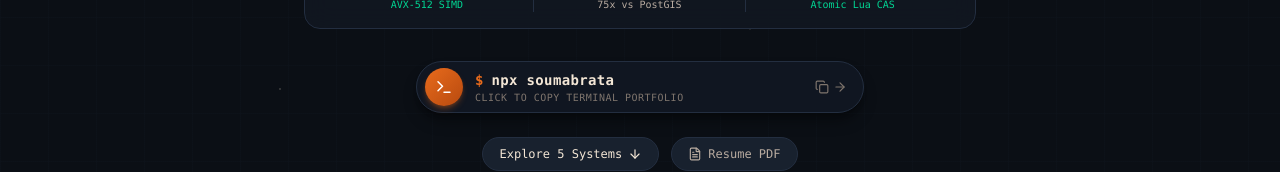
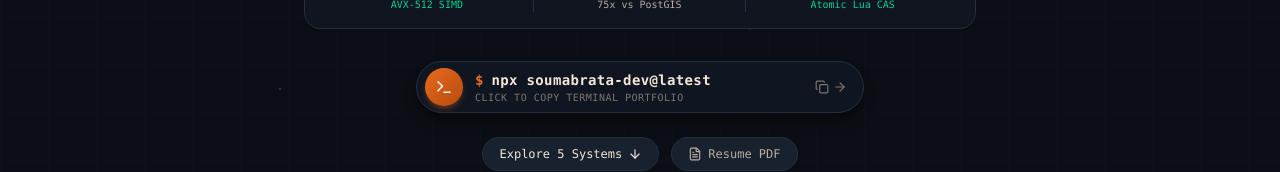
Before and after one commit to Souma061/next-portfolio, a Next.js app: page / in a window 1280 px wide. Shown: the part 751-923 px from the top of the page. Built offline with nearby package versions, Linux system fonts and the light colour scheme.

Commit message:
refactor: update npx command and format tagline in personal info

```diff
--- a/src/data/skills.ts
+++ b/src/data/skills.ts
@@ -15,7 +15,7 @@ export const SKILL_CATEGORIES: SkillCategory[] = [
     code: "01_SYS",
     skills: [
       { name: "C++20", level: "core", highlight: true, note: "Memory models, SIMD, RAII" },
-      { name: "SIMD / AVX-512", level: "core", highlight: true, note: "Vectorized search & SoA layout" },
+
       { name: "Linux Epoll / Sockets", level: "core", note: "Non-blocking event-driven I/O" },
       { name: "PR-Quadtree & Spatial Indexing", level: "core", highlight: true, note: "O(log N) geometric partitioning" },
       { name: "Multi-threading & Mutex Primitives", level: "advanced", note: "Atomics, lock-free queues" },
--- a/src/data/socialLinks.ts
+++ b/src/data/socialLinks.ts
@@ -10,12 +10,13 @@ export const PERSONAL_INFO = {
   name: "Soumabrata Ghosh",
   handle: "Souma061",
   title: "Systems & Distributed Infrastructure Engineer",
-  tagline: "High-throughput kernels, lock-free concurrency, spatial indices, and distributed message fabrics.",
+  tagline:
+    "High-throughput kernels, lock-free concurrency, spatial indices, and distributed message fabrics.",
   status: "ONLINE",
   statusMessage: "OPEN FOR SYSTEMS ROLES",
   location: "Kolkata, IN // UTC+05:30",
   email: "soumabrataghosh57@gmail.com",
-  npxCommand: "npx soumabrata",
+  npxCommand: "npx soumabrata-dev@latest",
   github: "https://github.com/Souma061",
   linkedin: "https://linkedin.com/in/soumabrata-ghosh",
   resumePath: "/resume.pdf",
@@ -24,8 +25,8 @@ export const PERSONAL_INFO = {
     p99Latency: "16.5 µs",
     raceConditions: "0.000%",
     projectsShipped: 5,
-    chaosPassRate: "100%"
-  }
+    chaosPassRate: "100%",
+  },
 };
 
 export const SOCIAL_LINKS: SocialLink[] = [
```
